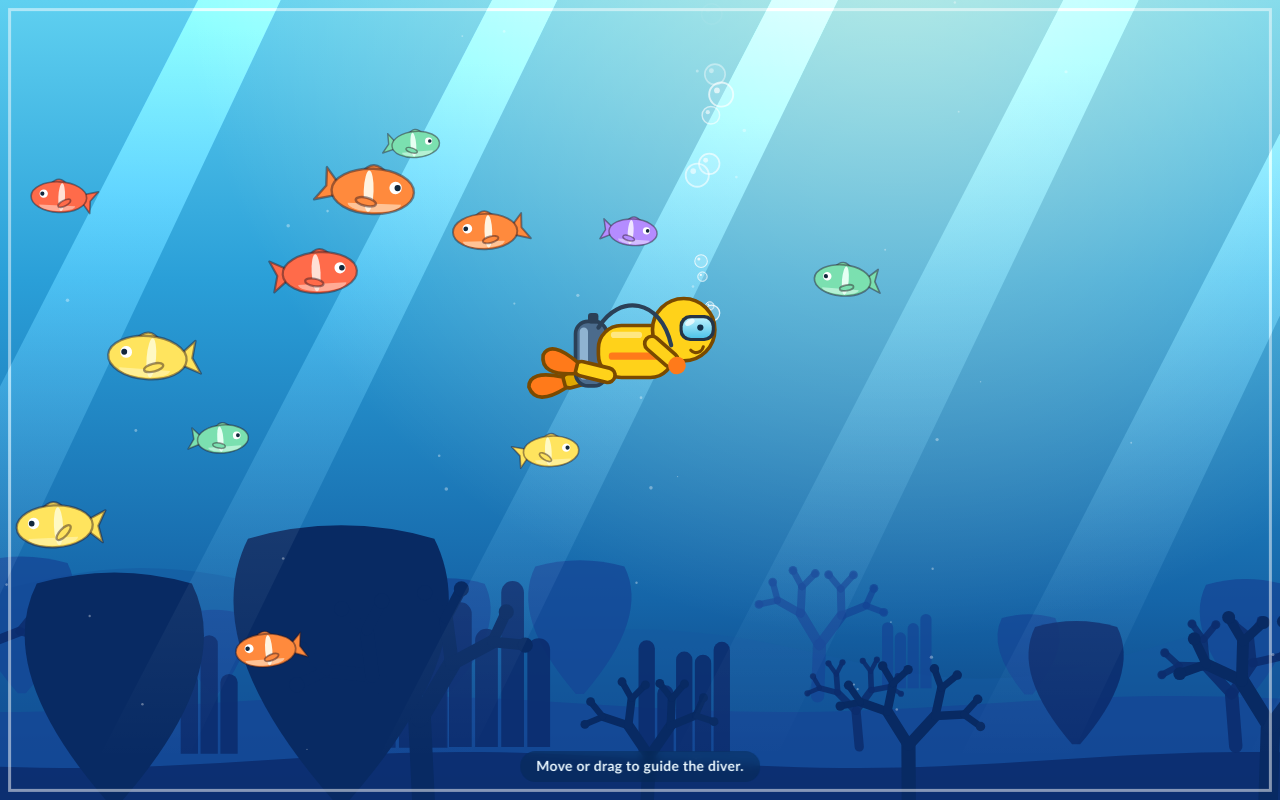
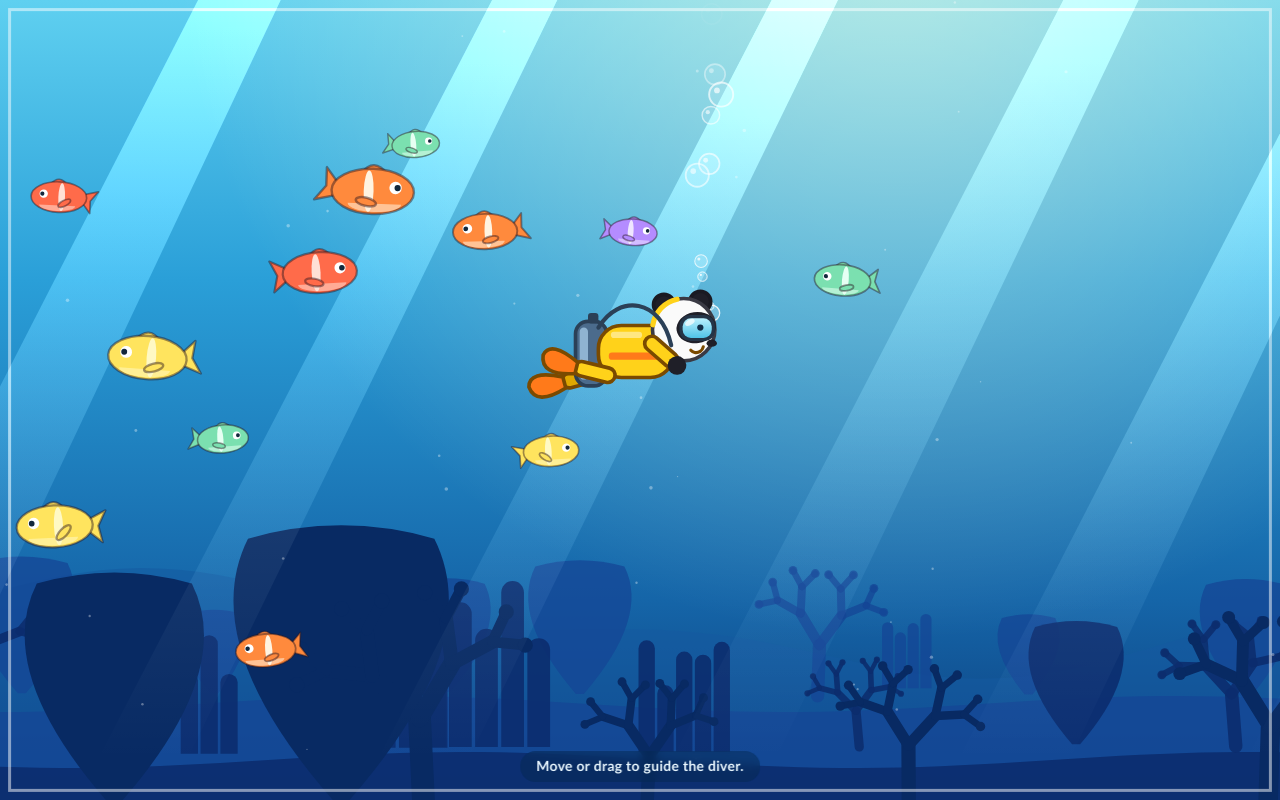
Before and after one commit to Athiyanaz/11_12_claude_training, a plain HTML site: page index.html in a window 1280 px wide. Drawn offline with Linux system fonts and the light colour scheme.

Commit message:
Make the diver a panda
Co-Authored-By: Claude Sonnet 5.5 <noreply@anthropic.com>
Claude-Session: https://claude.ai/code/session_01Ek3bE4yqoXFNKwWY7cQBYo

```diff
--- a/index.html
+++ b/index.html
@@ -330,9 +330,20 @@
     // front leg + fin
     leg(-.3, .24, kickA, '#ffd21a');
 
-    // head: hood
-    ctx.fillStyle = '#ffd21a'; ctx.strokeStyle = outline; ctx.lineWidth = lw;
+    // head: panda ears, white face, black eye patches
+    ctx.strokeStyle = '#1a1a22'; ctx.lineWidth = lw;
+    ctx.fillStyle = '#1f1f28';
+    ctx.beginPath(); ctx.arc(.23, -.44, .1, 0, 7); ctx.fill(); ctx.stroke();
+    ctx.beginPath(); ctx.arc(.58, -.47, .1, 0, 7); ctx.fill(); ctx.stroke();
+    ctx.fillStyle = '#fafafa'; ctx.strokeStyle = '#3a3a44'; ctx.lineWidth = lw;
     ctx.beginPath(); ctx.arc(.42, -.2, .3, 0, 7); ctx.fill(); ctx.stroke();
+    ctx.fillStyle = '#1f1f28';
+    ctx.beginPath(); ctx.ellipse(.54, -.22, .19, .15, -.15, 0, 7); ctx.fill();
+    // nose
+    ctx.beginPath(); ctx.ellipse(.69, -.07, .05, .035, 0, 0, 7); ctx.fill();
+    // yellow head strap
+    ctx.strokeStyle = '#ffd21a'; ctx.lineWidth = .05;
+    ctx.beginPath(); ctx.arc(.42, -.2, .3, 3.3, 4.5); ctx.stroke();
     // mask
     ctx.fillStyle = '#243447';
     rr(.38, -.34, .34, .25, .1); ctx.fill();
@@ -356,7 +367,7 @@
     ctx.save(); ctx.translate(.1, -.08); ctx.rotate(.9 + wave);
     ctx.fillStyle = '#ffd21a'; ctx.strokeStyle = outline; ctx.lineWidth = lw;
     rr(-.05, -.07, .38, .14, .07); ctx.fill(); ctx.stroke();
-    ctx.fillStyle = '#ff7a1a'; ctx.beginPath(); ctx.arc(.34, 0, .085, 0, 7); ctx.fill();
+    ctx.fillStyle = '#1f1f28'; ctx.beginPath(); ctx.arc(.34, 0, .09, 0, 7); ctx.fill();
     ctx.restore();
 
     ctx.restore();
```
